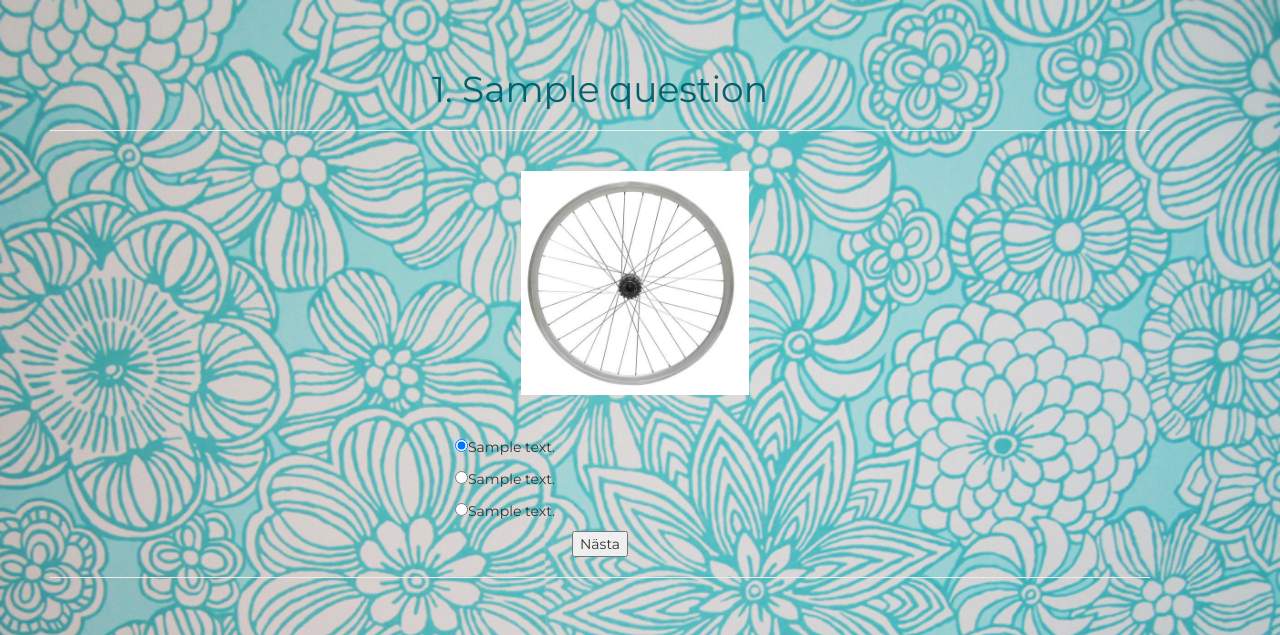
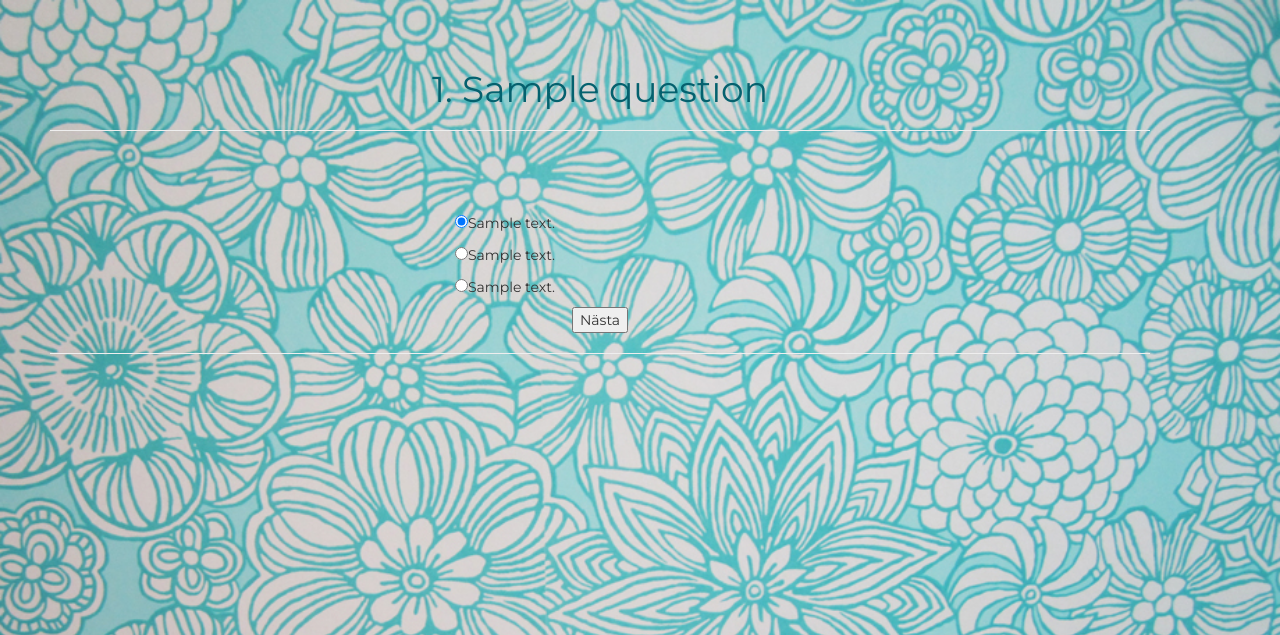
Before and after one commit to tiddelipoms/quizproject, a Django app: page /quiz/1/question/1/ in a window 1280 px wide. Shown: the top 635 px of the page. Run offline with Django 3.2, Linux system fonts and the light colour scheme; tables that the repository leaves empty hold one stand-in row (values such as "Sample post"); some libraries are stand-ins or nearby versions.

Commit message:
Tog bort hjulet

```diff
--- a/quiz/templates/quiz/question.html
+++ b/quiz/templates/quiz/question.html
@@ -25,7 +25,7 @@
 		<div class="col-xs-4">
 		<br>
 			<center>
-				<img src="/static/hjul.jpg" style="width:228px">
+				<!--<img src="/static/hjul.jpg" style="width:228px">-->
 			</center>
 			<br>
 			<br>
```
